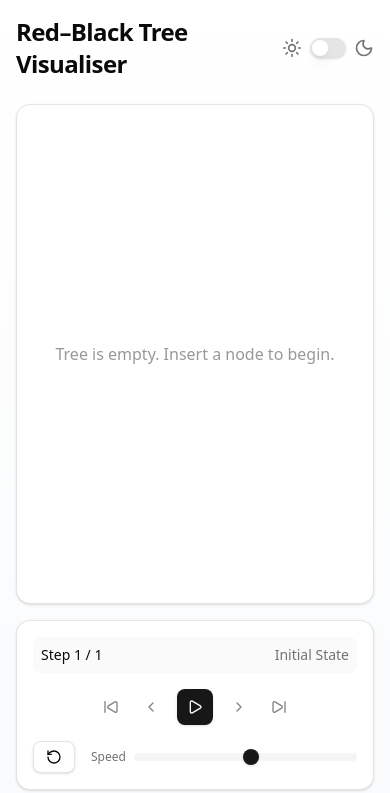
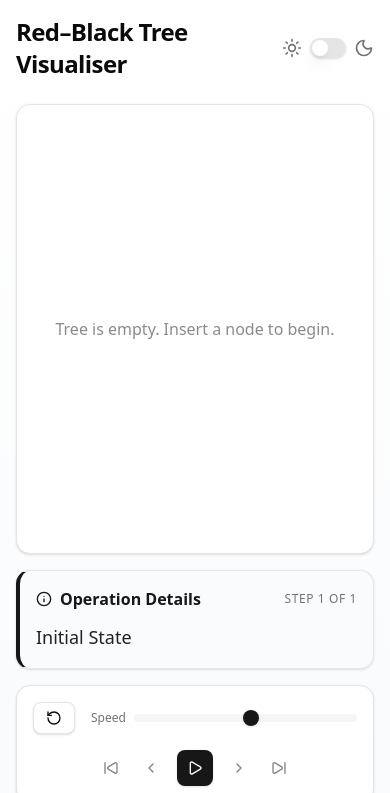
Before and after one commit to connordonne/red-black-tree-visualiser, a React (Vite) app: page / in a window 390 px wide. Shown: the top 793 px of the page. Built offline with nearby package versions, Linux system fonts and the light colour scheme.

Commit message:
12-build-explanation-box-component

```diff
--- a/src/RedBlackTreeVisualiser.tsx
+++ b/src/RedBlackTreeVisualiser.tsx
@@ -3,6 +3,7 @@
 import React, { useState, useEffect, useCallback } from "react";
 import { Controls } from "@/components/Controls";
 import { PlayerControls } from "@/components/PlayerControls";
+import { ExplanationBox } from "@/components/ExplanationBox";
 import { RedBlackTree, type Step } from "@/core/RedBlackTree";
 import { DarkModeToggle } from "@/components/DarkModeToggle";
 import TreeCanvas from "@/components/TreeCanvas";
@@ -41,26 +42,18 @@ export default function RedBlackTreeVisualiser() {
 
     // --- Core Logic ---
     const runOperation = (operationFn: (tree: RedBlackTree) => Step[]) => {
-        // 1. Reconstitute the tree from the *last* known state in the history.
-        // This ensures operations are sequential even if the user is looking at a past step.
         const lastStep = steps[steps.length - 1];
 
         const reconstruction = new RedBlackTree();
-        reconstruction.root = lastStep.treeState; // Point to the snapshot
+        reconstruction.root = lastStep.treeState;
 
-        // Clone deeply so the operation doesn't mutate the historical snapshot
         const workingTree = reconstruction.clone();
-
-        // 2. Generate new steps
         const newSteps = operationFn(workingTree);
 
         if (newSteps.length === 0) return;
 
-        // 3. Append steps to history
         setSteps(prev => [...prev, ...newSteps]);
-
-        // 4. Auto-play the new sequence
-        setCurrentStepIndex(steps.length); // Jump to start of new operation
+        setCurrentStepIndex(steps.length);
         setIsPlaying(true);
     };
 
@@ -78,15 +71,11 @@ export default function RedBlackTreeVisualiser() {
 
     function submitFind() {
         if (keyToFind === "") return;
-        // Find is just a traversal, but we can visualize it if we implemented it as steps.
-        // The current RedBlackTree class 'find' returns a node, not steps.
-        // For now, we'll just log it, but ideally we'd upgrade RBT to return steps for find.
-        // Let's create a dummy step for "Found" or "Not Found" to give visual feedback.
         const val = parseInt(keyToFind, 10);
         runOperation((t) => {
             const node = t.find(val);
             return [{
-                treeState: t.clone().root, // State doesn't change
+                treeState: t.clone().root,
                 description: node ? `Node ${val} found.` : `Node ${val} not found.`,
                 highlightedNodeKeys: node ? [node.key] : []
             }];
@@ -97,10 +86,6 @@ export default function RedBlackTreeVisualiser() {
     function onBulkRandom() {
         runOperation((t) => {
             const bulkSteps: Step[] = [];
-            // We can chain inserts.
-            // Note: Since insert returns steps, we'd need to aggregate them.
-            // But 'runOperation' expects a single function.
-            // We can simulate it by running inserts sequentially on the mutable 't'.
             for (let i = 0; i < 10; i++) {
                 const randomKey = Math.floor(Math.random() * 100);
                 const opSteps = t.insert(randomKey);
@@ -116,9 +101,7 @@ export default function RedBlackTreeVisualiser() {
         setIsPlaying(false);
     }
 
-    // --- Handlers for Player Controls ---
     const handleResetAnimation = useCallback(() => {
-        // Resets to the start of the ENTIRE history.
         setCurrentStepIndex(0);
         setIsPlaying(false);
     }, []);
@@ -137,12 +120,19 @@ export default function RedBlackTreeVisualiser() {
                     <div className="grid grid-cols-1 lg:grid-cols-3 gap-6">
                         <div className="lg:col-span-2 flex flex-col gap-4">
                             {/* Visualization Canvas */}
-                            <div className="h-[500px] w-full rounded-xl border bg-card text-card-foreground shadow overflow-hidden relative">
+                            <div className="h-[450px] w-full rounded-xl border bg-card text-card-foreground shadow overflow-hidden relative">
                                 <TreeCanvas
                                     root={currentStepData.treeState}
                                     highlightedKeys={currentStepData.highlightedNodeKeys}
                                 />
                             </div>
+
+                            {/* New Explanation Box */}
+                            <ExplanationBox
+                                description={currentStepData.description}
+                                currentStep={currentStepIndex + 1}
+                                totalSteps={steps.length}
+                            />
 
                             {/* Player Controls */}
                             <PlayerControls
@@ -157,7 +147,6 @@ export default function RedBlackTreeVisualiser() {
                                 totalSteps={steps.length}
                                 speed={playbackSpeed}
                                 setSpeed={setPlaybackSpeed}
-                                description={currentStepData.description}
                             />
                         </div>
 
--- /dev/null
+++ b/src/components/ExplanationBox.tsx
@@ -0,0 +1,35 @@
+// src/components/ExplanationBox.tsx
+
+import React from 'react';
+import { Card, CardContent } from "@/components/ui/card";
+import { Info } from "lucide-react";
+
+interface ExplanationBoxProps {
+    description: string;
+    currentStep: number;
+    totalSteps: number;
+}
+
+export function ExplanationBox({ description, currentStep, totalSteps }: ExplanationBoxProps) {
+    return (
+        <Card className="border-l-4 border-l-primary shadow-sm bg-muted/20">
+            <CardContent className="p-4 md:p-6">
+                <div className="flex flex-col gap-2">
+                    <div className="flex items-center justify-between">
+                        <div className="flex items-center gap-2 text-primary font-semibold">
+                            <Info className="size-4" />
+                            <span>Operation Details</span>
+                        </div>
+                        <span className="text-xs font-medium text-muted-foreground uppercase tracking-wider">
+                            Step {currentStep} of {totalSteps}
+                        </span>
+                    </div>
+
+                    <p className="text-lg text-foreground/90 font-medium leading-relaxed mt-1">
+                        {description || "Ready to start operations. Insert or delete a node to begin."}
+                    </p>
+                </div>
+            </CardContent>
+        </Card>
+    );
+}
--- a/src/components/PlayerControls.tsx
+++ b/src/components/PlayerControls.tsx
@@ -26,7 +26,6 @@ interface PlayerControlsProps {
     totalSteps: number;
     speed: number;
     setSpeed: (speed: number) => void;
-    description: string;
 }
 
 export function PlayerControls({
@@ -41,24 +40,13 @@ export function PlayerControls({
                                    totalSteps,
                                    speed,
                                    setSpeed,
-                                   description
                                }: PlayerControlsProps) {
     return (
         <Card>
-            <CardContent className="p-4 flex flex-col gap-4">
-                {/* Status Bar */}
-                <div className="flex items-center justify-between text-sm text-muted-foreground bg-muted/50 p-2 rounded-md">
-                    <span className="font-medium text-foreground">
-                        Step {currentStep + 1} / {totalSteps}
-                    </span>
-                    <span className="truncate ml-4 flex-1 text-right" title={description}>
-                        {description || "Ready"}
-                    </span>
-                </div>
-
+            <CardContent className="p-4">
                 <div className="flex flex-col sm:flex-row items-center gap-4 justify-between">
                     {/* Playback Controls */}
-                    <div className="flex items-center gap-1">
+                    <div className="flex items-center gap-1 order-2 sm:order-1">
                         <Button variant="ghost" size="icon" onClick={onStart} disabled={currentStep === 0} title="First Step">
                             <SkipBack className="size-4" />
                         </Button>
@@ -82,7 +70,7 @@ export function PlayerControls({
                         </Button>
                     </div>
 
-                    <div className="flex items-center gap-4 w-full sm:w-auto flex-1 sm:flex-none">
+                    <div className="flex items-center gap-4 w-full sm:w-auto flex-1 sm:flex-none order-1 sm:order-2">
                         {/* Reset Button */}
                         <Button variant="outline" size="sm" onClick={onReset} className="h-8 gap-1.5 ml-auto sm:ml-0">
                             <RotateCcw className="size-3.5" />
```
